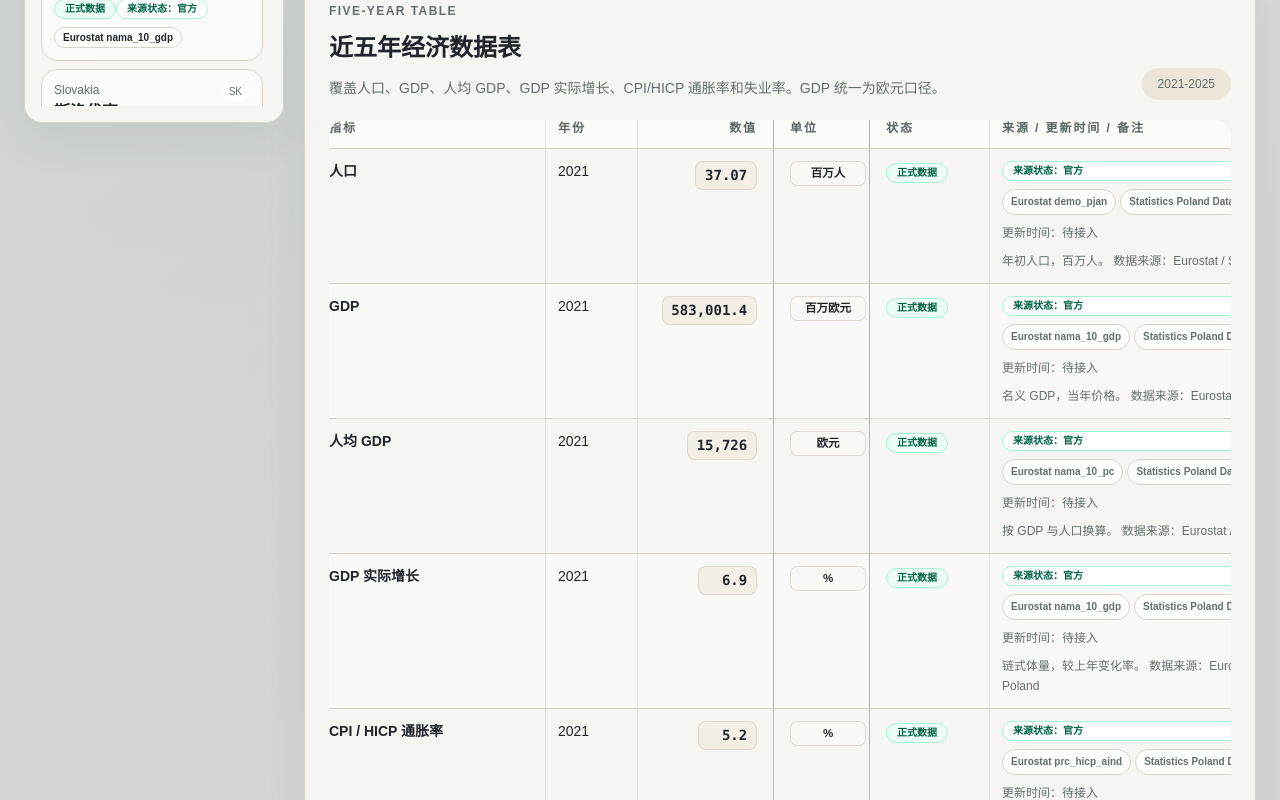
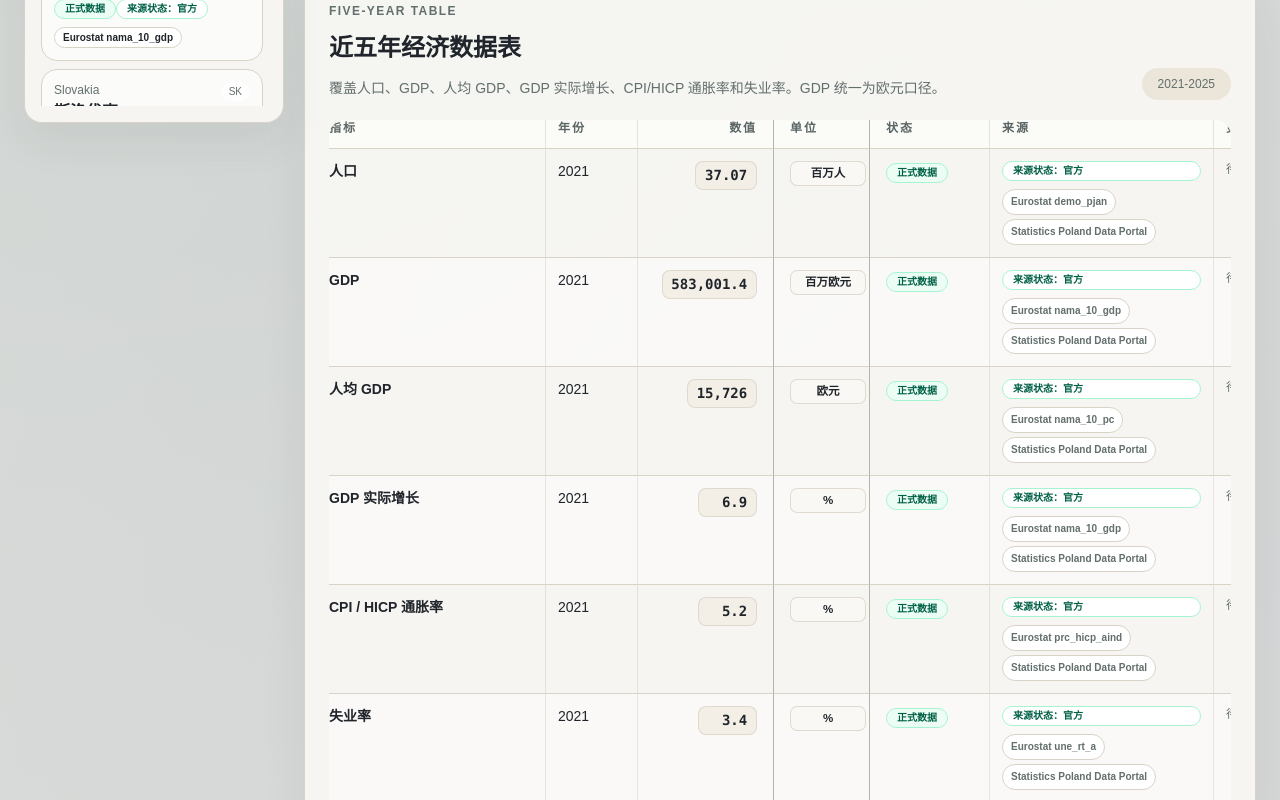
Before and after one commit to hui-sallai/central-europe-political-atlas, a Next.js app: page /data in a window 1280 px wide. Shown: the part 1420-2220 px from the top of the page. Built offline with nearby package versions, Linux system fonts and the light colour scheme.

Commit message:
Improve data table semantics and notes

```diff
--- a/src/app/globals.css
+++ b/src/app/globals.css
@@ -206,8 +206,16 @@ a {
   width: 7.5rem;
 }
 
-.observation-data-table .data-source-note-cell {
-  width: 23rem;
+.observation-data-table .data-source-cell {
+  width: 14rem;
+}
+
+.observation-data-table .data-updated-cell {
+  width: 7.5rem;
+}
+
+.observation-data-table .data-note-cell {
+  width: 24rem;
 }
 
 .data-date-cell,
@@ -230,8 +238,17 @@ a {
   white-space: nowrap;
 }
 
-.data-source-note-cell {
-  min-width: 18rem;
+.data-source-cell {
+  min-width: 12rem;
+}
+
+.data-updated-cell {
+  min-width: 7rem;
+  white-space: nowrap;
+}
+
+.data-note-cell {
+  min-width: 20rem;
 }
 
 .observation-data-table .data-value-cell,
--- a/src/components/DataCountryExplorer.tsx
+++ b/src/components/DataCountryExplorer.tsx
@@ -106,7 +106,9 @@ const observationTableHeaders = [
   { label: "数值", className: "data-value-cell" },
   { label: "单位", className: "data-unit-cell" },
   { label: "状态", className: "data-status-cell" },
-  { label: "来源 / 更新时间 / 备注", className: "data-source-note-cell" },
+  { label: "来源", className: "data-source-cell" },
+  { label: "更新时间", className: "data-updated-cell" },
+  { label: "备注", className: "data-note-cell" },
 ];
 
 function formatMetricValue(value: number | null, metricId: EconomicMetricId) {
@@ -326,6 +328,14 @@ function UnitToken({ value }: { value: string }) {
   return <span className="data-unit-token">{value || "待接入"}</span>;
 }
 
+function displayUnit(value: number | null, unit: string) {
+  if (value === null) {
+    return "待接入";
+  }
+
+  return unit || "待接入";
+}
+
 function formatObservationValue(value: number | null, indicatorId: string) {
   if (value === null) {
     return "待接入";
@@ -423,7 +433,7 @@ function dataValueClass(value: number | null) {
   return `data-value-token${value !== null && value < 0 ? " data-value-negative" : ""}`;
 }
 
-function ObservationTable({ children, minWidth = "900px" }: { children: ReactNode; minWidth?: string }) {
+function ObservationTable({ children, minWidth = "1180px" }: { children: ReactNode; minWidth?: string }) {
   return (
     <div className="mt-5 wide-table-scroll max-w-full">
       <table className="research-data-table observation-data-table w-full border-separate border-spacing-0 text-left text-sm" style={{ minWidth }}>
@@ -472,26 +482,24 @@ function ObservationRows({ observations }: { observations: ExtendedObservation[]
         const indicator = getExtendedIndicator(observation.indicatorId);
 
         return (
-          <tr key={`${observation.countrySlug}-${observation.indicatorId}`} className="align-top">
+          <tr key={`${observation.countrySlug}-${observation.indicatorId}-${observation.date}`} className="align-top">
             <td className="data-indicator-cell border-b border-[var(--line)] py-3 pl-0 pr-3 font-semibold">{indicator?.labelZh.replaceAll(" / ", "/") ?? observation.indicatorId}</td>
             <td className="data-date-cell border-b border-[var(--line)] px-3 py-3">{observation.date}</td>
             <td className="data-value-cell border-b border-[var(--line)] px-3 py-3 font-mono">
               <span className={dataValueClass(observation.value)}>{formatObservationValue(observation.value, observation.indicatorId)}</span>
             </td>
-            <td className="data-unit-cell border-b border-[var(--line)] px-3 py-3"><UnitToken value={observation.unit} /></td>
+            <td className="data-unit-cell border-b border-[var(--line)] px-3 py-3"><UnitToken value={displayUnit(observation.value, observation.unit)} /></td>
             <td className="data-status-cell border-b border-[var(--line)] px-3 py-3">
               <DataStatusBadge status={observation.status} />
             </td>
-            <td className="data-source-note-cell border-b border-[var(--line)] px-3 py-3">
+            <td className="data-source-cell border-b border-[var(--line)] px-3 py-3">
               <div className="flex flex-col gap-2 text-xs leading-5 text-[var(--muted)]">
-                <div className="flex flex-wrap items-center gap-2">
-                  <SourceStatusBadge status={observation.status === "official" ? "official" : observation.status === "sample" ? "sample" : observation.status === "pending" ? "pending" : "manual"} />
-                  <SourceNameLink href={observation.sourceUrl}>{observation.sourceName}</SourceNameLink>
-                </div>
-                <p>更新时间：{observation.updatedAt || "待接入"}</p>
-                <p>{observation.note ?? "—"}</p>
+                <SourceStatusBadge status={observation.status === "official" ? "official" : observation.status === "sample" ? "sample" : observation.status === "pending" ? "pending" : "manual"} />
+                <SourceNameLink href={observation.sourceUrl}>{observation.sourceName}</SourceNameLink>
               </div>
             </td>
+            <td className="data-updated-cell border-b border-[var(--line)] px-3 py-3 text-xs text-[var(--muted)]">{observation.updatedAt || "待接入"}</td>
+            <td className="data-note-cell border-b border-[var(--line)] px-3 py-3 text-xs leading-5 text-[var(--muted)]">{observation.note ?? "—"}</td>
           </tr>
         );
       })}
@@ -511,16 +519,16 @@ function EconomicSourceNoteCell({
   note: string;
 }) {
   return (
-    <td className="data-source-note-cell border-b border-[var(--line)] px-3 py-3">
-      <div className="flex flex-col gap-2 text-xs leading-5 text-[var(--muted)]">
-        <div className="flex flex-col gap-2">
+    <>
+      <td className="data-source-cell border-b border-[var(--line)] px-3 py-3">
+        <div className="flex flex-col gap-2 text-xs leading-5 text-[var(--muted)]">
           <SourceStatusBadge status={status === "official" ? "official" : "pending"} />
           <SourceLinkList links={links} compact />
         </div>
-        <p>更新时间：{updatedAt}</p>
-        <p>{note}</p>
-      </div>
-    </td>
+      </td>
+      <td className="data-updated-cell border-b border-[var(--line)] px-3 py-3 text-xs text-[var(--muted)]">{updatedAt}</td>
+      <td className="data-note-cell border-b border-[var(--line)] px-3 py-3 text-xs leading-5 text-[var(--muted)]">{note}</td>
+    </>
   );
 }
 
@@ -1614,7 +1622,7 @@ export function DataCountryExplorer() {
                         <td className="data-indicator-cell border-b border-[var(--line)] py-3 pl-0 pr-3 font-semibold">{metric.label}</td>
                         <td className="data-date-cell border-b border-[var(--line)] px-3 py-3">{row.year}</td>
                         <td className="data-value-cell border-b border-[var(--line)] px-3 py-3 font-mono"><span className={dataValueClass(value)}>{formatRawMetricValue(value, metric.id)}</span></td>
-                        <td className="data-unit-cell border-b border-[var(--line)] px-3 py-3"><UnitToken value={metric.unit} /></td>
+                        <td className="data-unit-cell border-b border-[var(--line)] px-3 py-3"><UnitToken value={displayUnit(value, metric.unit)} /></td>
                         <td className="data-status-cell border-b border-[var(--line)] px-3 py-3">
                           <DataStatusBadge status={status} />
                         </td>
@@ -1771,7 +1779,7 @@ export function DataCountryExplorer() {
                       <td className="data-indicator-cell border-b border-[var(--line)] py-3 pl-0 pr-3 font-semibold">{activeMetricInfo.label}</td>
                       <td className="data-date-cell border-b border-[var(--line)] px-3 py-3">{row.year}</td>
                       <td className="data-value-cell border-b border-[var(--line)] px-3 py-3 font-mono"><span className={dataValueClass(value)}>{formatRawMetricValue(value, activeMetric)}</span></td>
-                      <td className="data-unit-cell border-b border-[var(--line)] px-3 py-3"><UnitToken value={activeMetricInfo.unit} /></td>
+                      <td className="data-unit-cell border-b border-[var(--line)] px-3 py-3"><UnitToken value={displayUnit(value, activeMetricInfo.unit)} /></td>
                       <td className="data-status-cell border-b border-[var(--line)] px-3 py-3">
                         <DataStatusBadge status={status} />
                       </td>
--- a/src/lib/extendedData.ts
+++ b/src/lib/extendedData.ts
@@ -269,12 +269,12 @@ function historicalRowToObservations([countrySlug, date, deficit, debt, revenue,
     obs(countrySlug, "government_expenditure_gdp", date, expenditure, sourceUrlFor("expenditure", countrySlug, date), eurostatUpdatedFiscal),
     obs(countrySlug, "exports_mio_eur", date, exports, sourceUrlFor("exports", countrySlug, date), eurostatUpdatedNationalAccounts),
     obs(countrySlug, "imports_mio_eur", date, imports, sourceUrlFor("imports", countrySlug, date), eurostatUpdatedNationalAccounts),
-    obs(countrySlug, "trade_balance_mio_eur", date, balance, sourceUrlFor("exports", countrySlug, date), eurostatUpdatedNationalAccounts, "Computed as Eurostat P6 exports minus P7 imports."),
+    obs(countrySlug, "trade_balance_mio_eur", date, balance, sourceUrlFor("exports", countrySlug, date), eurostatUpdatedNationalAccounts, "由 Eurostat P6 出口减 P7 进口计算。"),
     obs(countrySlug, "current_account_gdp", date, currentAccount, sourceUrlFor("currentAccount", countrySlug, date), eurostatUpdatedCurrentAccount),
-    obs(countrySlug, "fdi_mio_eur", date, fdi, sourceUrlFor("fdi", countrySlug, date), eurostatUpdatedFdi, fdi === null ? "Value not available in Eurostat series at the time of import." : "Eurostat BPM6: direct investment liabilities flow; negative values indicate net reduction."),
-    obs(countrySlug, "energy_import_dependency", date, energy, sourceUrlFor("energyDependency", countrySlug, date), eurostatUpdatedEnergy, energy === null ? "Value not available in Eurostat series at the time of import." : undefined),
+    obs(countrySlug, "fdi_mio_eur", date, fdi, sourceUrlFor("fdi", countrySlug, date), eurostatUpdatedFdi, fdi === null ? "导入时 Eurostat 序列暂未发布该年度数值，保留为待接入。" : "Eurostat BPM6 口径：直接投资负债流入；负值表示净减少。"),
+    obs(countrySlug, "energy_import_dependency", date, energy, sourceUrlFor("energyDependency", countrySlug, date), eurostatUpdatedEnergy, energy === null ? "导入时 Eurostat 序列暂未发布该年度数值，保留为待接入。" : undefined),
     obs(countrySlug, "manufacturing_gva_gdp", date, manufacturing, sourceUrlFor("manufacturing", countrySlug, date), eurostatUpdatedNationalAccounts),
-    obs(countrySlug, "automotive_export_share", date, automotiveShare, sourceUrlFor("automotiveExports", countrySlug, date), eurostatUpdatedTradeByActivity, automotiveShare === null ? "Value not available in Eurostat ext_tec09 at the time of import." : "Computed as NACE C29 exports divided by total exports in Eurostat ext_tec09."),
+    obs(countrySlug, "automotive_export_share", date, automotiveShare, sourceUrlFor("automotiveExports", countrySlug, date), eurostatUpdatedTradeByActivity, automotiveShare === null ? "导入时 Eurostat ext_tec09 暂未发布该年度数值，保留为待接入。" : "由 Eurostat ext_tec09 计算：NACE C29 机动车、挂车和半挂车制造业出口 / 全部 NACE 出口。"),
   ];
 }
 
```
Also changed, not shown: public/research-data/observations.json.
